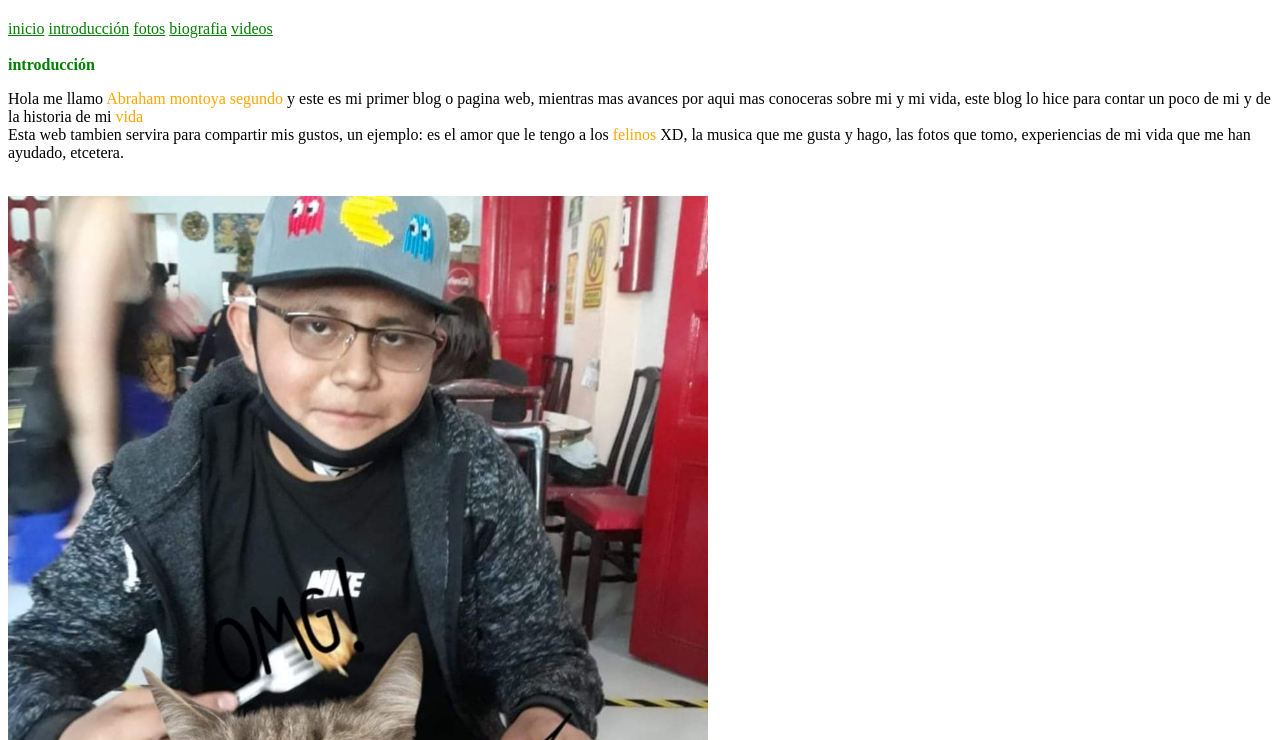
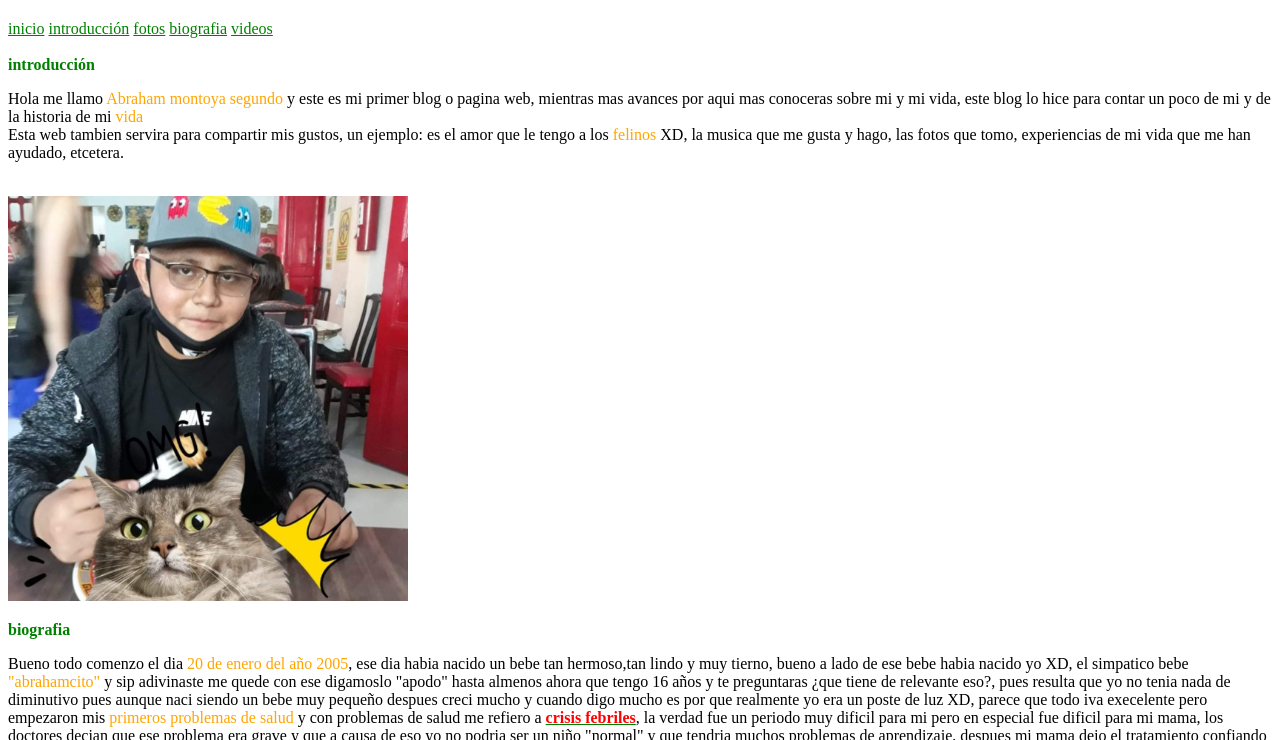
Before and after one commit to abrahamhappy05/abrahamhappy05.github.io, a plain HTML site: page index.html in a window 1280 px wide. Shown: the part 60-800 px from the top of the page. Drawn offline with Linux system fonts and the light colour scheme.

Commit message:
update estilo.css

```diff
--- a/estilo.css
+++ b/estilo.css
@@ -2,6 +2,6 @@
 a {color: green;}
 a:hover {color:orange;}
 .green {color:green;}
-.tfcomiendo {width:700px;}
+.tfcomiendo {width:400px;}
 .red {color:red;}
 .biografia span {color:orange;}
```
